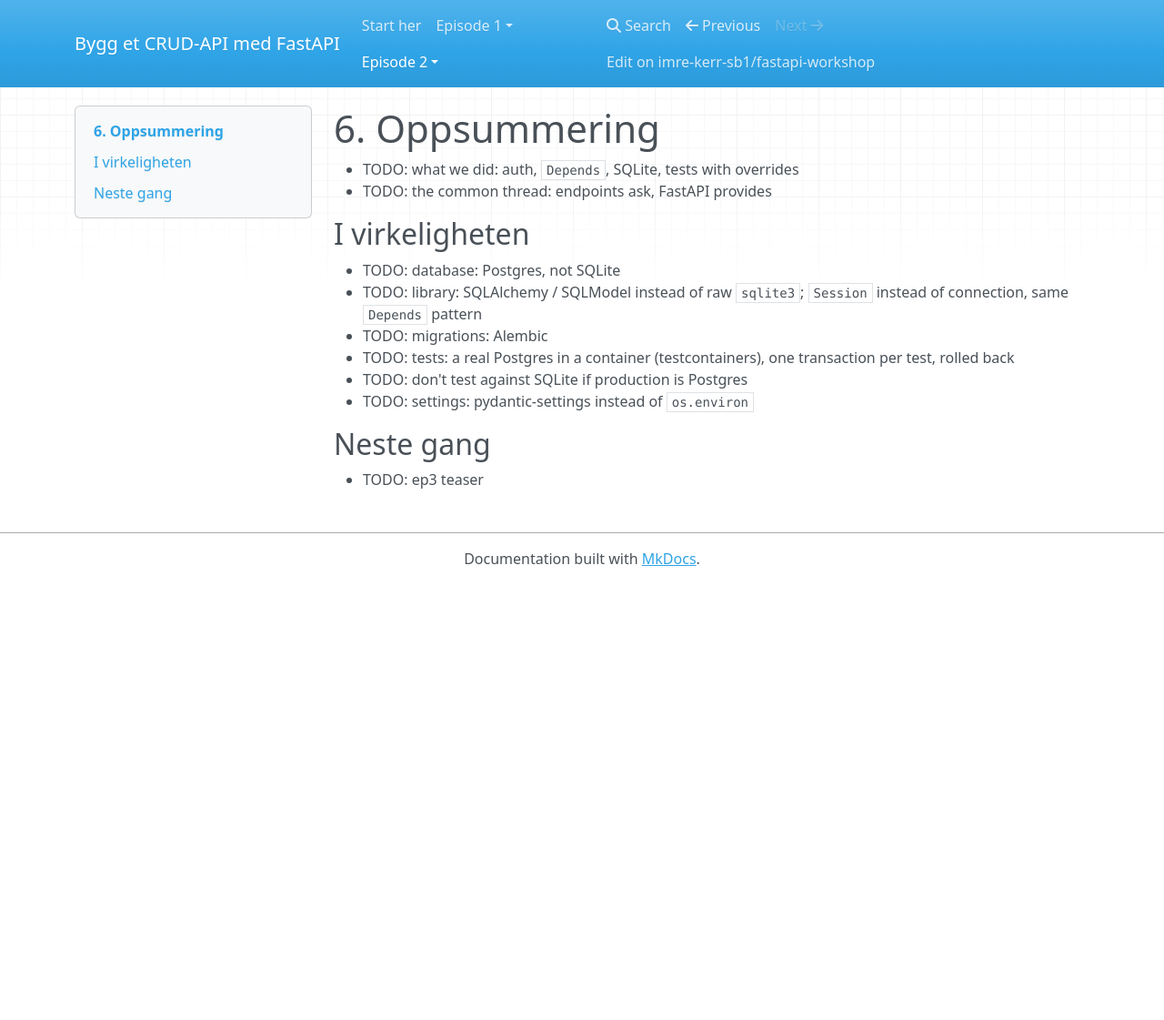
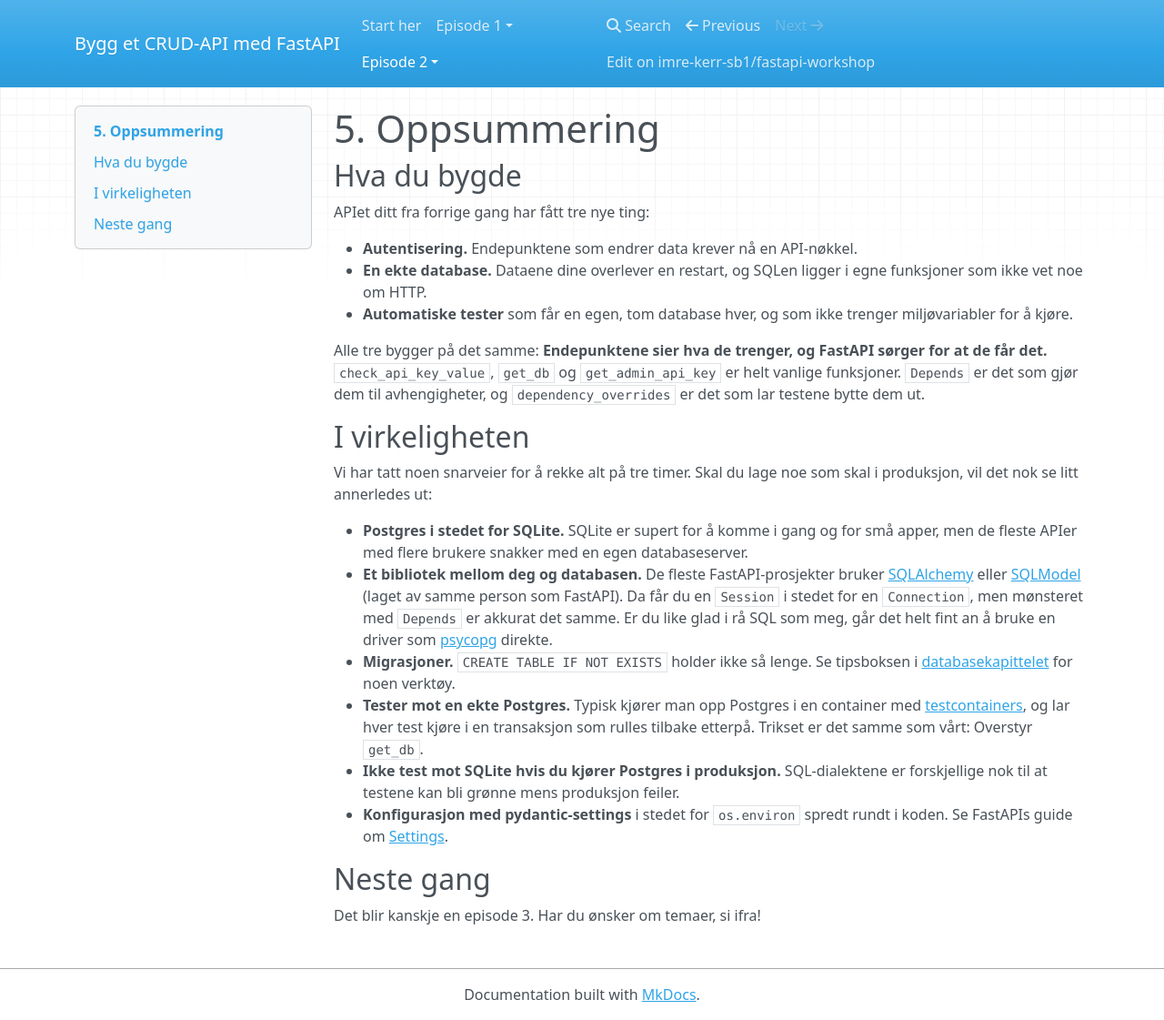
Before and after one commit to imre-kerr-sb1/fastapi-workshop, an MkDocs documentation site: the page built from docs/ep2/05-wrap-up.md, in a window 1280 px wide and 1121 px high. Shown: the whole window at 91% size. Built offline with MkDocs 1.6.1, drawn with Linux system fonts in a browser that asks for light colours; nearby versions of some CDN libraries.

Commit message:
ep2 prose done

```diff
--- a/docs/ep2/05-wrap-up.md
+++ b/docs/ep2/05-wrap-up.md
@@ -1,17 +1,42 @@
-# 6. Oppsummering
+# 5. Oppsummering
 
-- TODO: what we did: auth, `Depends`, SQLite, tests with overrides
-- TODO: the common thread: endpoints ask, FastAPI provides
+## Hva du bygde
+
+APIet ditt fra forrige gang har fått tre nye ting:
+
+- **Autentisering.** Endepunktene som endrer data krever nå en API-nøkkel.
+- **En ekte database.** Dataene dine overlever en restart, og SQLen ligger i egne funksjoner som
+    ikke vet noe om HTTP.
+- **Automatiske tester** som får en egen, tom database hver, og som ikke trenger miljøvariabler
+    for å kjøre.
+
+Alle tre bygger på det samme: **Endepunktene sier hva de trenger, og FastAPI sørger for at de får
+det.** `check_api_key_value`, `get_db` og `get_admin_api_key` er helt vanlige funksjoner. `Depends`
+er det som gjør dem til avhengigheter, og `dependency_overrides` er det som lar testene bytte dem
+ut.
 
 ## I virkeligheten
 
-- TODO: database: Postgres, not SQLite
-- TODO: library: SQLAlchemy / SQLModel instead of raw `sqlite3`; `Session` instead of connection, same `Depends` pattern
-- TODO: migrations: Alembic
-- TODO: tests: a real Postgres in a container (testcontainers), one transaction per test, rolled back
-- TODO: don't test against SQLite if production is Postgres
-- TODO: settings: pydantic-settings instead of `os.environ`
+Vi har tatt noen snarveier for å rekke alt på tre timer. Skal du lage noe som skal i produksjon,
+vil det nok se litt annerledes ut:
+
+- **Postgres i stedet for SQLite.** SQLite er supert for å komme i gang og for små apper, men de
+    fleste APIer med flere brukere snakker med en egen databaseserver.
+- **Et bibliotek mellom deg og databasen.** De fleste FastAPI-prosjekter bruker
+    [SQLAlchemy](https://www.sqlalchemy.org/) eller [SQLModel](https://sqlmodel.tiangolo.com/)
+    (laget av samme person som FastAPI). Da får du en `Session` i stedet for en `Connection`, men
+    mønsteret med `Depends` er akkurat det samme. Er du like glad i rå SQL som meg, går det helt
+    fint an å bruke en driver som [psycopg](https://www.psycopg.org/) direkte.
+- **Migrasjoner.** `CREATE TABLE IF NOT EXISTS` holder ikke så lenge. Se tipsboksen i
+    [databasekapittelet](./03-persistence.md) for noen verktøy.
+- **Tester mot en ekte Postgres.** Typisk kjører man opp Postgres i en container med
+    [testcontainers](https://testcontainers.com/), og lar hver test kjøre i en transaksjon som
+    rulles tilbake etterpå. Trikset er det samme som vårt: Overstyr `get_db`.
+- **Ikke test mot SQLite hvis du kjører Postgres i produksjon.** SQL-dialektene er forskjellige
+    nok til at testene kan bli grønne mens produksjon feiler.
+- **Konfigurasjon med pydantic-settings** i stedet for `os.environ` spredt rundt i koden. Se
+    FastAPIs guide om [Settings](https://fastapi.tiangolo.com/advanced/settings/).
 
 ## Neste gang
 
-- TODO: ep3 teaser
+Det blir kanskje en episode 3. Har du ønsker om temaer, si ifra!
```
Also changed, not shown: docs/ep2/01-auth.md (+1 -5 lines), docs/ep2/02-dependency-injection.md (+1 -1 lines), docs/ep2/04-testing.md (+26 -12 lines).
